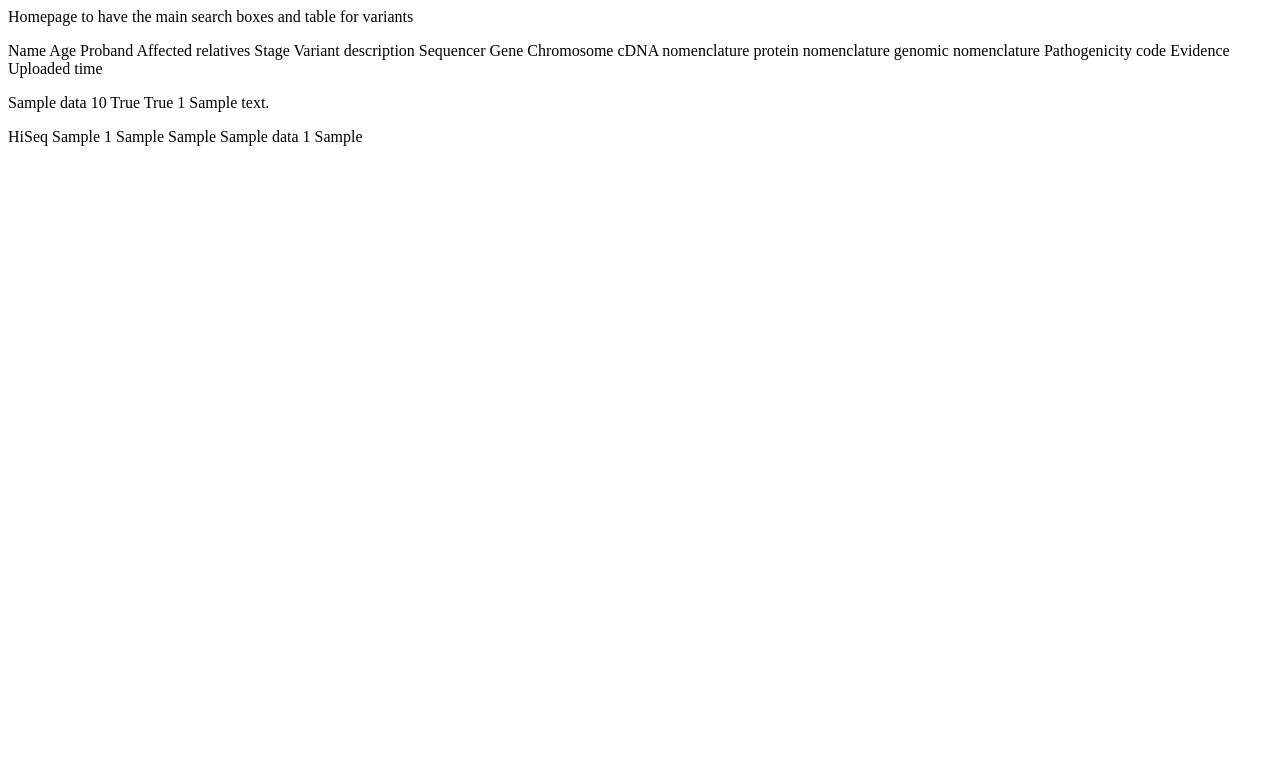
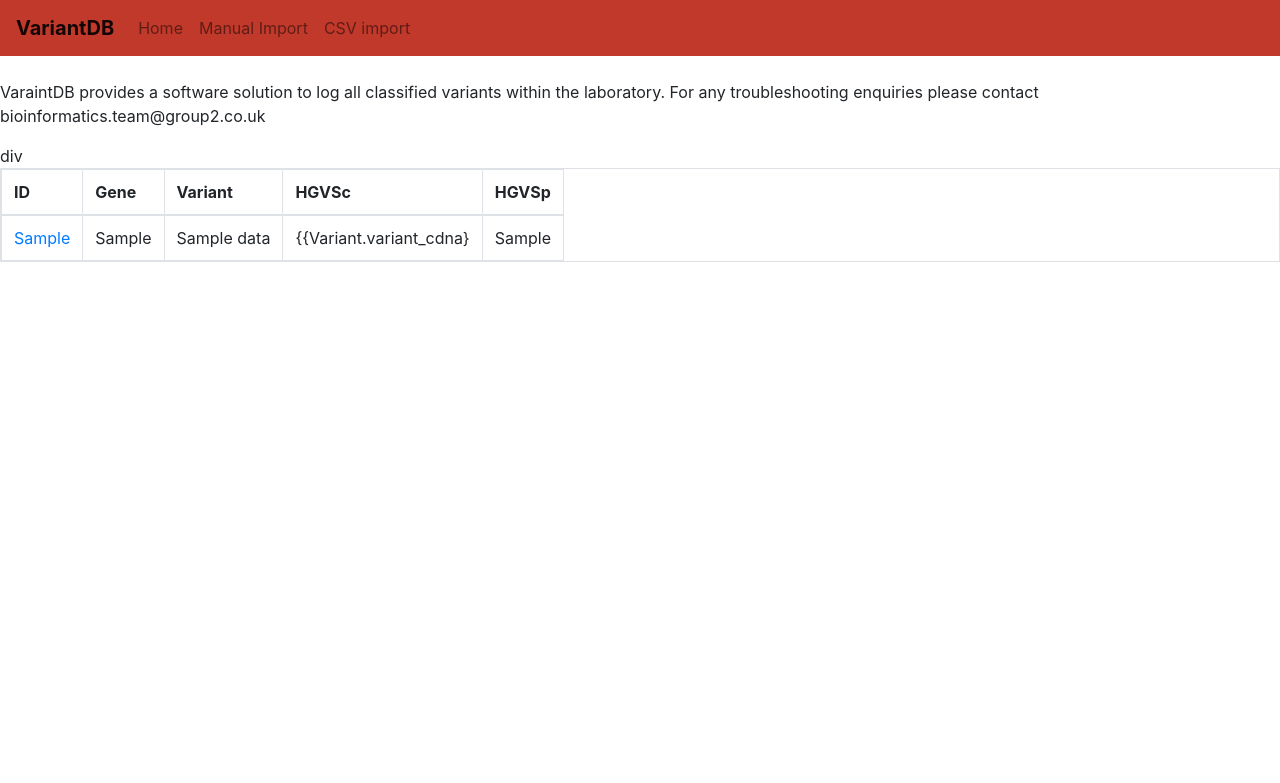
Before and after one commit to seikom/BIOL60860_IT, a Django app: page / in a window 1280 px wide. Shown: the top 783 px of the page. Run offline with Django 3.2, Linux system fonts and the light colour scheme; tables that the repository leaves empty hold one stand-in row (values such as "Sample post"); some libraries are stand-ins or nearby versions.

Commit message:
hyperlink added to homepage table

```diff
--- a/VariantDatabase/DB/templates/DB/homepage.html
+++ b/VariantDatabase/DB/templates/DB/homepage.html
@@ -1,52 +1,76 @@
+
+{% load static %}
+
 <html>
         <head>
         <title>Variant database</title>
-	</head>
+		</head>
+	   	<!-- Required meta tags -->
+   		 <meta charset="utf-8">
+    	<meta name="viewport" content="width=device-width, initial-scale=1, shrink-to-fit=no">
 
-        <p>Homepage to have the main search boxes and table for variants</p>
-        <tr>
-          <th>Name</th>
-          <th>Age</th>
-          <th>Proband</th>
-          <th>Affected relatives</th>
-          <th>Stage</th>
-          <th>Variant description</th>
-          <th>Sequencer</th>
-          <th>Gene</th>
-          <th>Chromosome</th>
-          <th>cDNA nomenclature</th>
-          <th>protein nomenclature</th>
-          <th>genomic nomenclature</th>
-          <th>Pathogenicity code</th>
-          <th>Evidence</th>
-          <th>Uploaded time</th>
-        </tr>
+    	<!-- Bootstrap and datatables CSS -->
+    	<link rel="stylesheet" type="text/css" href="{% static "DataTables/Bootstrap-4-4.1.1/css/bootstrap.min.css" %}"/>
+    	<link rel="stylesheet" type="text/css" href="{% static "DataTables/datatables.min.css" %}"/>
 
-        {% for Patient in Patients %}
-            <tr>
-                <td>{{text|linebreaks}}</td>
-                <td>{{Patient.name}}</td>
-                <td>{{Patient.age}}</td>
-                <td>{{Patient.proband}}</td>
-                <td>{{Patient.affected_relatives}}</td>
-                <td>{{Patient.stage}}</td>
-                <td>{{Patient.description}}</td>
-            </tr>
-        {% endfor %}
+    	<!-- jQuery, bootstrap and datatables javascript - jQuery must go first! -->
+    	<script type="text/javascript" src="{% static "DataTables/jQuery-3.3.1/jQuery-3.3.1.min.js" %}"></script>
+    	<script type="text/javascript" src="{% static "DataTables/datatables.min.js" %}"></script>
+    	<script type="text/javascript" src="{% static "DataTables/Bootstrap-4-4.1.1/js/bootstrap.min.js" %}"></script>
+
+        	</div>
+    	<!-- Navbar -->
+    	<nav class="navbar navbar-expand-lg navbar-light" style="background-color: #c0392b;">
+      	<a class="navbar-brand" href="#"><b>VariantDB</b></a>
+      	<button class="navbar-toggler" type="button" data-toggle="collapse" data-target="#navbarText" aria-controls="navbarText" aria-expanded="false" aria-label="Toggle navigation">
+        <span class="navbar-toggler-icon"></span>
+      	</button>
+     	 <div class="collapse navbar-collapse" id="navbarText">
+        	<ul class="navbar-nav mr-auto">
+          	<li class="nav-item">
+            <a class="nav-link" href="{% url 'Homepage' %}">Home</a>
+          	</li>
+          	<li class="nav-item">
+            <a class="nav-link" href="{% url 'Bulkinputpage' %}"> Manual Import</a>
+          	</li>
+          	<li class="nav-item">
+            <a class="nav-link" href="{% url 'Datainputpage' %}">CSV import</a>
+          	</li>
+        	</ul>
+     	 </div>
+    	</nav>
+   		 <br>
+
+          <div>
+     		<p> VaraintDB provides a software solution to log all classified variants within the laboratory.
+
+        	For any troubleshooting enquiries please contact bioinformatics.team@group2.co.uk
+
+        	</p>
+      	</div>
+		<table id="summary_table" class="table table-hover table-bordered table-responsive">
+		<div>
+
+		</div>div
+
+		<thead>
+		    <tr>
+		      <th>ID</th>
+		      <th>Gene</th>
+		      <th>Variant</th>
+		      <th>HGVSc</th>
+		      <th>HGVSp</th>
+		    </tr>
+		</thead>
+
 
         {% for Variant in Variants %}
             <tr>
-                <td>{{text|linebreaks}}</td>
-                <td>{{Variant.sequencer}}</td>
+            	<td><a href="{% url 'Variantpage' %}">{{ Variant.gene | truncatechars:20 }}</td>
                 <td>{{Variant.gene}}</td>
-                <td>{{Variant.chrm}}</td>
-                <td>{{Variant.variant_cdna}}</td>
-                <td>{{Variant.variant_protein}}</td>
-                <td>{{Variant.variant_genome}}</td>
-                <td>{{Variant.code_pathogenicity}}</td>
-                <td>{{Variant.codes_evidence}}</td>
-                <td>{{Variant.uploaded_time}}</td>
-                <td>{{text|linebreaks}}</td>
+               <td>{{Variant.variant_genome}}</td>
+               <td>{{Variant.variant_cdna}</td>
+               <td>{{Variant.variant_protein}}</td>
             </tr>
         {% endfor %}
 
```
